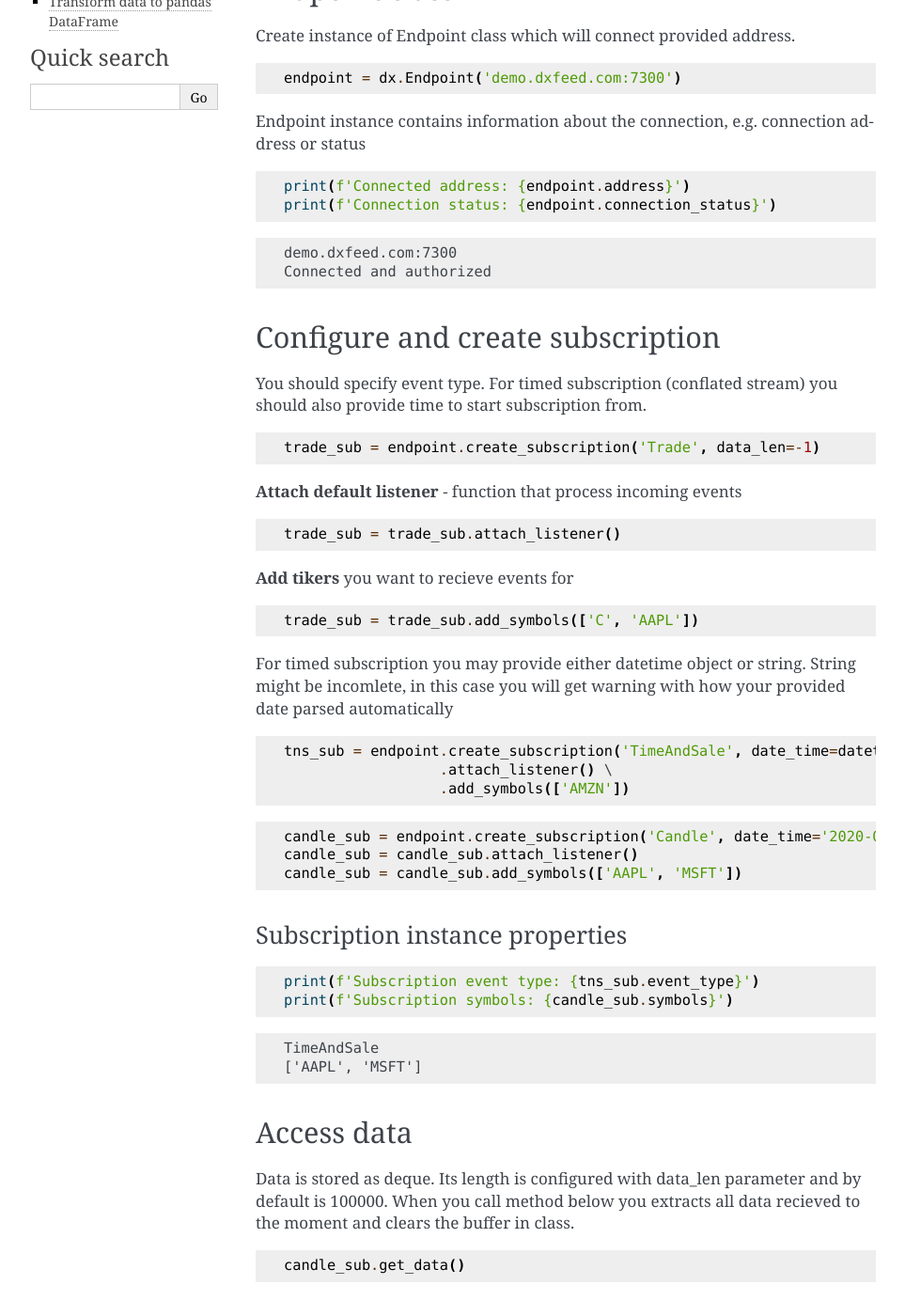
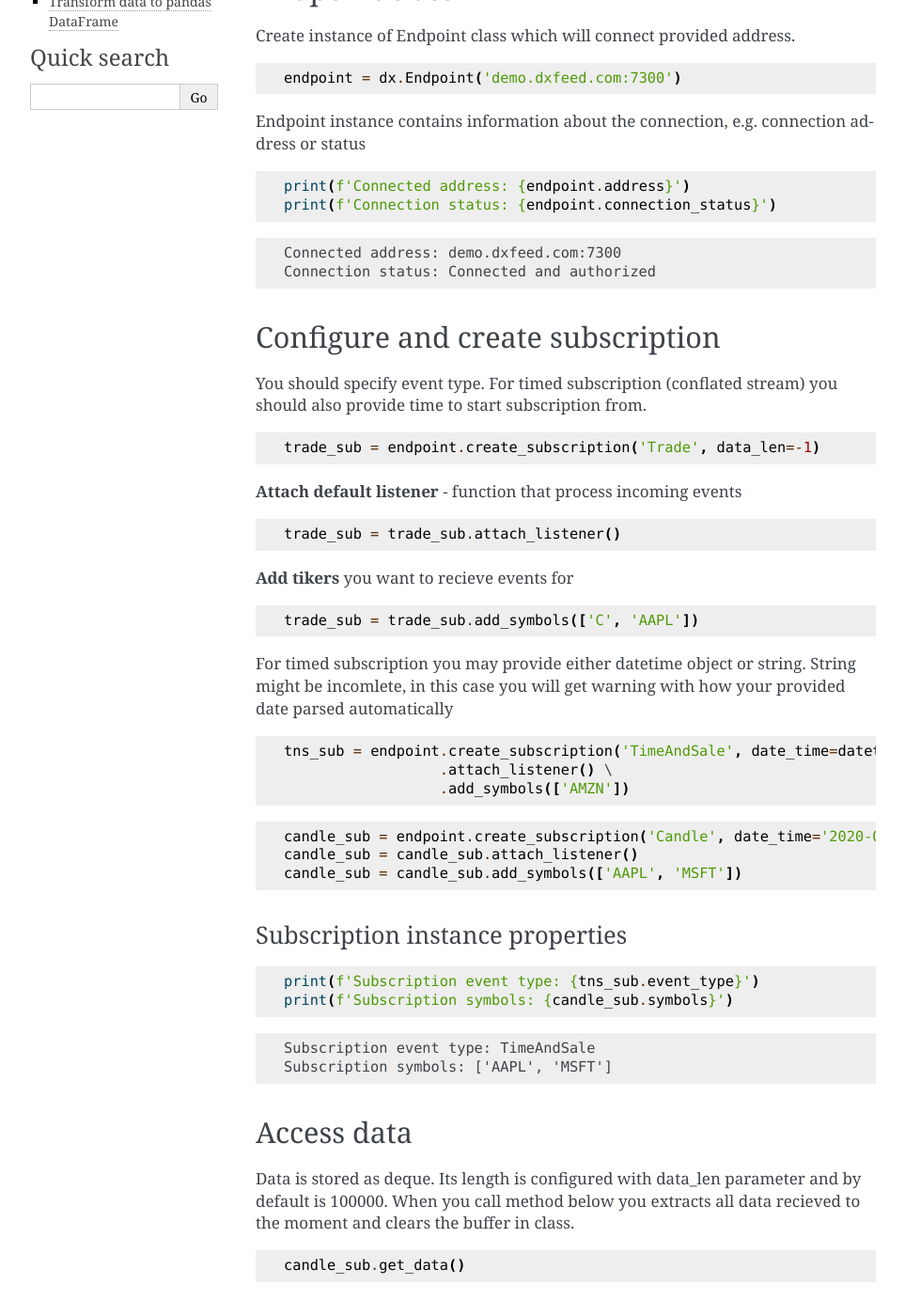
Before and after one commit to dxFeed/dxfeed-python-api, a Sphinx documentation site: the page built from docs/basic_usage.rst, in a window 1280 px wide and 1400 px high, scrolled down 334 px. Shown: the whole window at 94% size, without its empty margins (148-1111 px from the left). Built offline with Sphinx 7.4.7, drawn with Linux system fonts in a browser that asks for light colours; some of the changed text lies outside the part shown.

Commit message:
[EN-1328] Corrected prints and changed to python3 in basic_usage.rst

```diff
--- a/docs/basic_usage.rst
+++ b/docs/basic_usage.rst
@@ -6,7 +6,7 @@ Basic Usage
 Import package
 ~~~~~~~~~~~~~~
 
-.. code:: ipython3
+.. code:: python3
 
     import dxfeed as dx
     from datetime import datetime  # for timed subscription
@@ -16,22 +16,22 @@ Configure and create connection with Endpoint class
 
 Create instance of Endpoint class which will connect provided address.
 
-.. code:: ipython3
+.. code:: python3
 
     endpoint = dx.Endpoint('demo.dxfeed.com:7300')
 
 Endpoint instance contains information about the connection,
 e.g. connection address or status
 
-.. code:: ipython3
+.. code:: python3
 
     print(f'Connected address: {endpoint.address}')
     print(f'Connection status: {endpoint.connection_status}')
 
 .. code:: text
 
-    demo.dxfeed.com:7300
-    Connected and authorized
+    Connected address: demo.dxfeed.com:7300
+    Connection status: Connected and authorized
 
 Configure and create subscription
 ~~~~~~~~~~~~~~~~~~~~~~~~~~~~~~~~~
@@ -39,19 +39,19 @@ Configure and create subscription
 You should specify event type. For timed subscription (conflated stream)
 you should also provide time to start subscription from.
 
-.. code:: ipython3
+.. code:: python3
 
     trade_sub = endpoint.create_subscription('Trade', data_len=-1)
 
 **Attach default listener** - function that process incoming events
 
-.. code:: ipython3
+.. code:: python3
 
     trade_sub = trade_sub.attach_listener()
 
 **Add tikers** you want to recieve events for
 
-.. code:: ipython3
+.. code:: python3
 
     trade_sub = trade_sub.add_symbols(['C', 'AAPL'])
 
@@ -59,13 +59,13 @@ For timed subscription you may provide either datetime object or string.
 String might be incomlete, in this case you will get warning with how
 your provided date parsed automatically
 
-.. code:: ipython3
+.. code:: python3
 
     tns_sub = endpoint.create_subscription('TimeAndSale', date_time=datetime.now()) \
                       .attach_listener() \
                       .add_symbols(['AMZN'])
 
-.. code:: ipython3
+.. code:: python3
 
     candle_sub = endpoint.create_subscription('Candle', date_time='2020-04-16 13:05')
     candle_sub = candle_sub.attach_listener()
@@ -74,15 +74,15 @@ your provided date parsed automatically
 Subscription instance properties
 ^^^^^^^^^^^^^^^^^^^^^^^^^^^^^^^^
 
-.. code:: ipython3
+.. code:: python3
 
     print(f'Subscription event type: {tns_sub.event_type}')
     print(f'Subscription symbols: {candle_sub.symbols}')
 
 .. code:: text
 
-    TimeAndSale
-    ['AAPL', 'MSFT']
+    Subscription event type: TimeAndSale
+    Subscription symbols: ['AAPL', 'MSFT']
 
 Access data
 ~~~~~~~~~~~
@@ -91,26 +91,26 @@ Data is stored as deque. Its length is configured with data_len
 parameter and by default is 100000. When you call method below you
 extracts all data recieved to the moment and clears the buffer in class.
 
-.. code:: ipython3
+.. code:: python3
 
     candle_sub.get_data()
 
 Close connection
 ~~~~~~~~~~~~~~~~
 
-.. code:: ipython3
+.. code:: python3
 
     endpoint.close_connection()
     print(f'Connection status: {endpoint.connection_status}')
 
 .. code:: text
 
-    Not connected
+    Connection status: Not connected
 
 Transform data to pandas DataFrame
 ~~~~~~~~~~~~~~~~~~~~~~~~~~~~~~~~~~
 
-.. code:: ipython3
+.. code:: python3
 
     trade_df = trade_sub.to_dataframe()
     tns_df = tns_sub.to_dataframe()
```
